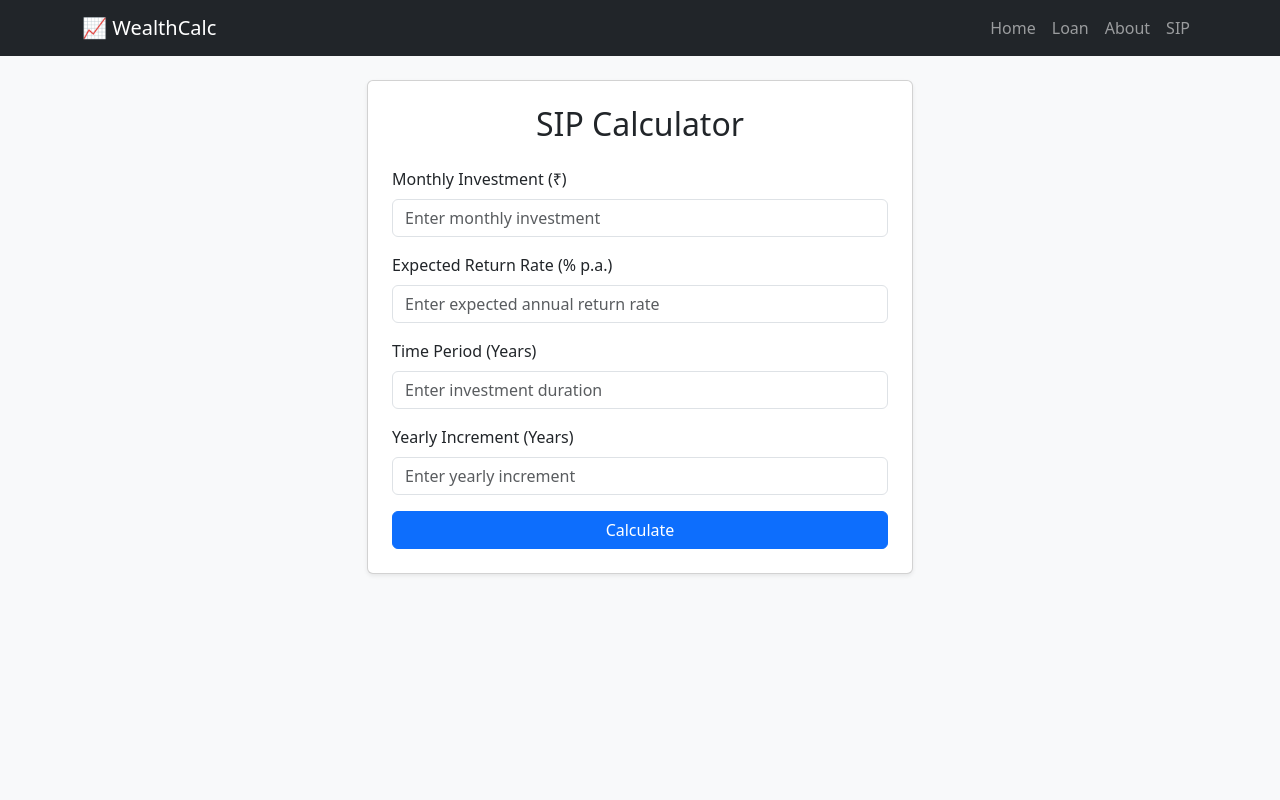
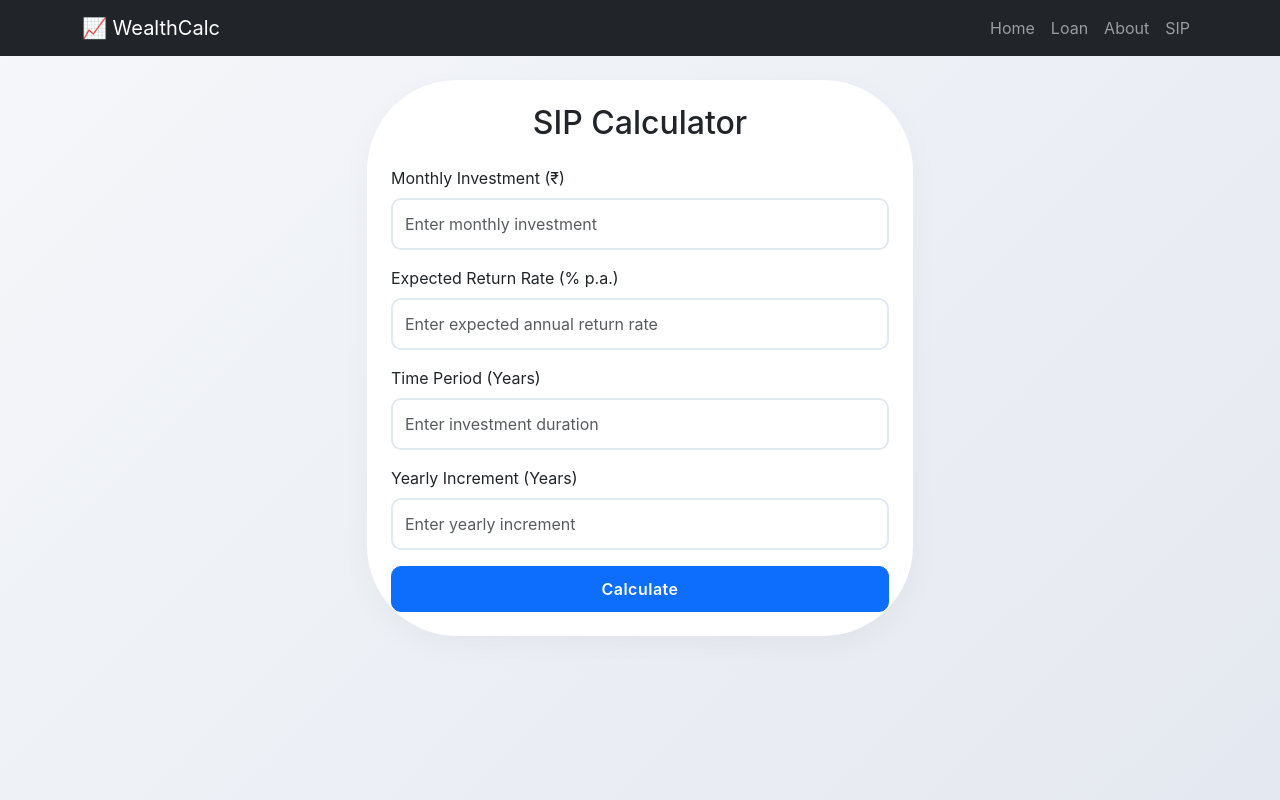
Before and after one commit to AnantKamat12/SIP_Calculator, a Flask app: page / in a window 1280 px wide. Run offline with Flask 3, Linux system fonts and the light colour scheme.

Commit message:
added styles.css

```diff
--- /dev/null
+++ b/static/css/styles.css
@@ -0,0 +1,57 @@
+/* ─── 1. GLOBAL LAYOUT ENHANCEMENTS ─── */
+body {
+    /* Replaces the boring grey background with a premium, smooth slate gradient */
+    background: linear-gradient(135deg, #f5f7fa 0%, #e4e8f0 100%) !important;
+    min-height: 100vh;
+    font-family: -apple-system, BlinkMacSystemFont, "Segoe UI", Roboto, Helvetica, Arial, sans-serif;
+}
+
+/* ─── 2. CUSTOM CARD STYLING ─── */
+.card {
+    /* Gives cards a slightly softer, modern corner look */
+    border-radius: 90px !important;
+    border: none !important;
+    /* Replaces standard harsh drop shadows with a deep, blurry modern glow */
+    box-shadow: 0 10px 30px rgba(0, 0, 0, 0.04) !important;
+    transition: transform 0.2s ease, box-shadow 0.2s ease;
+}
+
+/* Subtle interactive lifting effect when a user hovers over any calculator card */
+.card:hover {
+    transform: translateY(-2px);
+    box-shadow: 0 15px 35px rgba(0, 0, 0, 0.07) !important;
+}
+
+/* ─── 3. BUTTON STATE TRANSMISSIONS ─── */
+.btn {
+    border-radius: 10px !important;
+    padding: 10px 20px;
+    font-weight: 600;
+    letter-spacing: 0.5px;
+    transition: all 0.2s ease-in-out;
+}
+
+/* Gives your primary buttons a slight zoom click feedback when pressed */
+.btn:active {
+    transform: scale(0.98);
+}
+
+/* ─── 4. FORM FIELDS INTERACTION ─── */
+.form-control {
+    border-radius: 10px !important;
+    padding: 12px;
+    border: 2px solid #e2e8f0;
+    transition: all 0.2s ease;
+}
+
+/* When a user clicks inside a text box, give it a beautiful glowing highlight */
+.form-control:focus {
+    border-color: #3b82f6;
+    box-shadow: 0 0 0 3px rgba(59, 130, 246, 0.15) !important;
+}
+
+/* ─── 5. UTILITIES ─── */
+.border-top {
+    border-top: 2px dashed #e2e8f0 !important;
+    /* Changes the flat breakline to a cool dashed look */
+}
--- a/templates/base.html
+++ b/templates/base.html
@@ -8,7 +8,7 @@
     <!-- Bootstrap 5.3 CSS -->
     <link href="https://cdn.jsdelivr.net/npm/bootstrap@5.3.2/dist/css/bootstrap.min.css" rel="stylesheet">
     <!-- Link to custom CSS inside your static folder -->
-    <link rel="stylesheet" href="{{ url_for('static', filename='css/style.css') }}">
+    <link rel="stylesheet" href="{{ url_for('static', filename='css/styles.css') }}">
 </head>
 
 <body class="bg-light">
```
Also changed, not shown: 1 other file.
